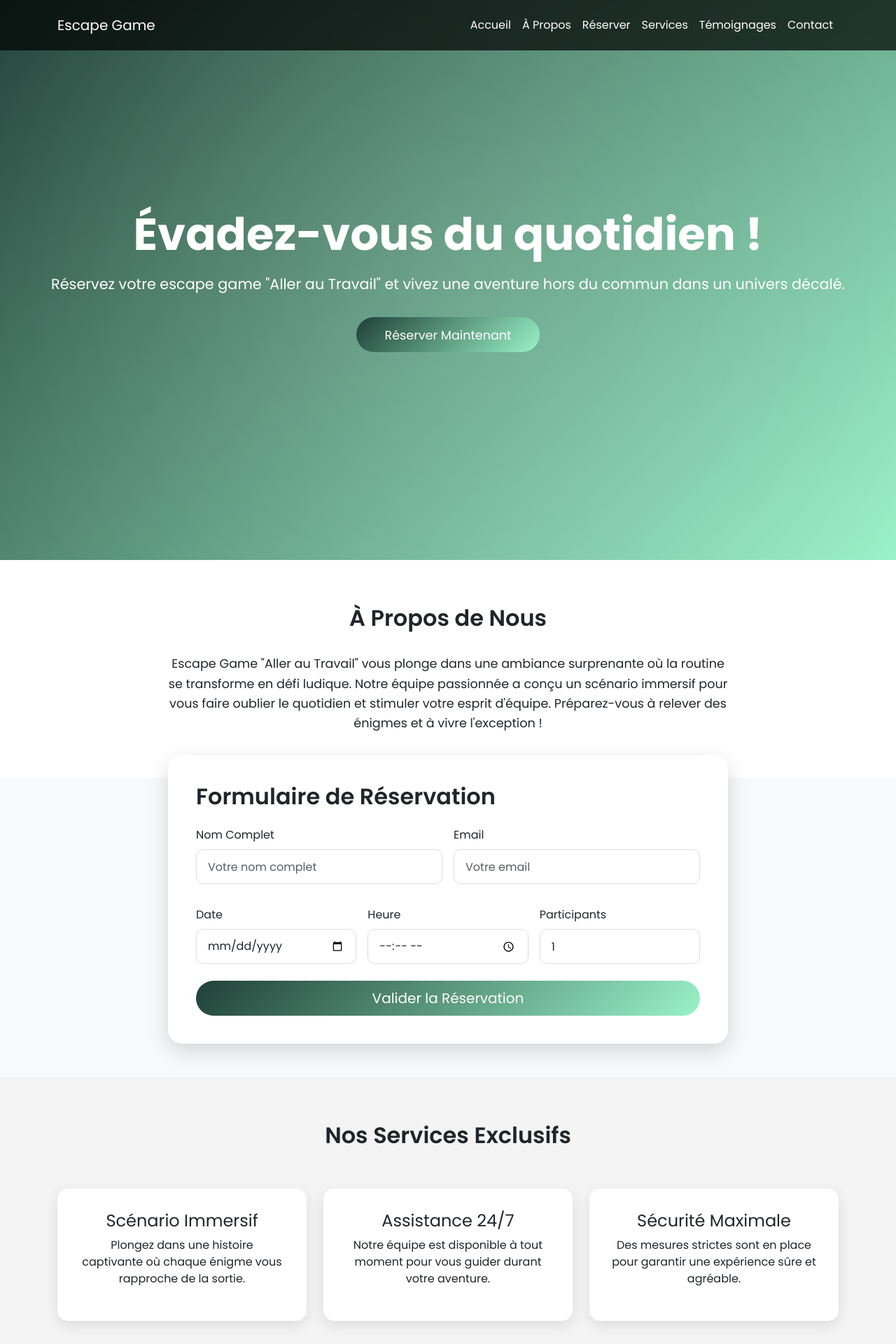
After one commit to alcapitan/projet_web, a PHP site: page / in a window 1280 px wide. The commit adds this page. Shown: the top 1920 px of the page at 70% size. Run offline with PHP 8.4, Linux system fonts and the light colour scheme.

```diff
--- a/connexion.php
+++ b/connexion.php
@@ -44,7 +44,7 @@ if ($_SERVER['REQUEST_METHOD'] === 'POST') {
             // Identifiants corrects, démarrage de la session
             $_SESSION['user_id'] = $user['id'];
             $_SESSION['user_email'] = $user['email'];
-            header("Location: dashboard.php");
+            header("Location: index.php");
             exit();
         } else {
             $errors[] = "Email ou mot de passe incorrect.";
@@ -84,8 +84,7 @@ if ($_SERVER['REQUEST_METHOD'] === 'POST') {
     </form>
 
     <a href="inscription.php">S'inscrire</a>
-    <button><a href="index.php">Retour à l'accueil</a></button>
-
+    <a href="index.php"><button>Retour à l'accueil</button></a>
 </body>
 
 </html>
--- /dev/null
+++ b/index.php
@@ -0,0 +1,397 @@
+<!DOCTYPE html>
+<html lang="fr">
+<head>
+  <meta charset="UTF-8">
+  <meta name="viewport" content="width=device-width, initial-scale=1">
+  <title>Escape Game "Aller au Travail"</title>
+  <link href="https://cdn.jsdelivr.net/npm/bootstrap@5.3.0/dist/css/bootstrap.min.css" rel="stylesheet">
+  <link href="https://fonts.googleapis.com/css?family=Poppins:400,600,700&display=swap" rel="stylesheet">
+  <link rel="stylesheet" href="https://cdnjs.cloudflare.com/ajax/libs/font-awesome/6.0.0/css/all.min.css">
+  <style>
+    :root {
+      --primary: #1f4037;
+      --secondary: #99f2c8;
+      --bg-dark: #222;
+      --text-light: #fff;
+    }
+    body {
+      font-family: 'Poppins', sans-serif;
+      background: #f8f9fa;
+      margin: 0;
+      scroll-behavior: smooth;
+    }
+    /* Navbar */
+    .navbar {
+      background: rgba(0,0,0,0.7);
+      backdrop-filter: blur(8px);
+      padding: 1rem 2rem;
+    }
+    .navbar-brand, .nav-link { color: var(--text-light) !important; }
+    .nav-link:hover { color: var(--secondary) !important; }
+    /* Hero Section with Animations */
+    .hero {
+      position: relative;
+      height: 100vh;
+      background: linear-gradient(135deg, var(--primary), var(--secondary));
+      display: flex;
+      align-items: center;
+      justify-content: center;
+      text-align: center;
+      overflow: hidden;
+    }
+    .hero::before {
+      content: "";
+      position: absolute;
+      width: 150%;
+      height: 150%;
+      top: -25%;
+      left: -25%;
+      background: radial-gradient(circle, rgba(255,255,255,0.2), transparent 70%);
+      animation: pulse 10s infinite ease-in-out;
+    }
+    @keyframes pulse {
+      0%, 100% { transform: scale(1); opacity: 0.9; }
+      50% { transform: scale(1.2); opacity: 0.5; }
+    }
+    @keyframes fadeInUp {
+      0% { opacity: 0; transform: translateY(20px); }
+      100% { opacity: 1; transform: translateY(0); }
+    }
+    .hero-content {
+      position: relative;
+      z-index: 2;
+      color: var(--text-light);
+      padding: 0 1rem;
+    }
+    .hero-content h1 {
+      font-size: 4rem;
+      font-weight: 700;
+      margin-bottom: 1rem;
+      animation: fadeInUp 1s ease-out;
+    }
+    .hero-content p {
+      font-size: 1.3rem;
+      margin-bottom: 2rem;
+      animation: fadeInUp 1.2s ease-out;
+    }
+    .hero .btn {
+      border-radius: 50px;
+      padding: 0.8rem 2.5rem;
+      font-size: 1.1rem;
+      transition: transform 0.3s;
+      animation: fadeInUp 1.4s ease-out;
+    }
+    .hero .btn:hover { transform: scale(1.05); }
+    /* About Section */
+    #about {
+      padding: 4rem 0;
+      background: #fff;
+    }
+    #about .section-title {
+      text-align: center;
+      margin-bottom: 2rem;
+      font-weight: 600;
+    }
+    #about p {
+      max-width: 800px;
+      margin: auto;
+      text-align: center;
+      font-size: 1.1rem;
+      line-height: 1.6;
+    }
+    /* Booking Section */
+    .booking-section {
+      margin-top: -80px;
+      position: relative;
+      z-index: 3;
+      padding: 3rem 0;
+    }
+    .booking-card {
+      background: #fff;
+      border-radius: 20px;
+      box-shadow: 0 10px 30px rgba(0, 0, 0, 0.15);
+      padding: 2.5rem;
+      max-width: 800px;
+      margin: auto;
+    }
+    .booking-card h2 { margin-bottom: 1.5rem; font-weight: 600; }
+    .form-control {
+      border-radius: 10px;
+      height: 50px;
+      padding: 0.75rem 1rem;
+      border: 1px solid #ddd;
+      transition: border-color 0.3s;
+    }
+    .form-control:focus { border-color: var(--primary); box-shadow: none; }
+    .btn-primary {
+      background: linear-gradient(135deg, var(--primary), var(--secondary));
+      border: none;
+      border-radius: 50px;
+      height: 50px;
+      transition: opacity 0.3s;
+    }
+    .btn-primary:hover { opacity: 0.9; }
+    /* Services Section */
+    #services {
+      padding: 4rem 0;
+      background: #f4f4f4;
+    }
+    #services h2 {
+      font-weight: 600;
+      margin-bottom: 2rem;
+      text-align: center;
+    }
+    .service-card {
+      background: #fff;
+      border-radius: 15px;
+      box-shadow: 0 6px 20px rgba(0, 0, 0, 0.1);
+      padding: 2rem;
+      text-align: center;
+      transition: transform 0.3s, box-shadow 0.3s;
+      height: 100%;
+    }
+    .service-card:hover {
+      transform: translateY(-5px);
+      box-shadow: 0 8px 25px rgba(0,0,0,0.15);
+    }
+    /* Testimonials Section */
+    #testimonials {
+      padding: 4rem 0;
+      background: #fff;
+    }
+    #testimonials h2 {
+      font-weight: 600;
+      margin-bottom: 2rem;
+      text-align: center;
+    }
+    .testimonial-card {
+      background: #f8f9fa;
+      border-radius: 15px;
+      padding: 2rem;
+      box-shadow: 0 4px 15px rgba(0,0,0,0.05);
+      margin: 1rem;
+    }
+    .testimonial-card p {
+      font-style: italic;
+    }
+    .testimonial-card h5 {
+      margin-top: 1rem;
+      font-weight: 600;
+    }
+    /* Contact Section */
+    #contact {
+      padding: 4rem 0;
+      background: var(--bg-dark);
+      color: #ccc;
+    }
+    #contact h2 {
+      font-weight: 600;
+      margin-bottom: 2rem;
+      text-align: center;
+      color: #fff;
+    }
+    #contact .form-control {
+      background: #333;
+      border: none;
+      color: #fff;
+    }
+    #contact .form-control::placeholder {
+      color: #aaa;
+    }
+    #contact .btn-primary {
+      background: linear-gradient(135deg, var(--primary), var(--secondary));
+      border: none;
+    }
+    /* Footer */
+    footer {
+      background: #111;
+      color: #888;
+      padding: 1.5rem 0;
+      text-align: center;
+      font-size: 0.9rem;
+    }
+    footer a { color: var(--secondary); text-decoration: none; }
+    footer a:hover { text-decoration: underline; }
+    @media (max-width: 768px) {
+      .hero-content h1 { font-size: 2.8rem; }
+      .hero-content p { font-size: 1rem; }
+    }
+  </style>
+</head>
+<body>
+
+  <!-- Navigation -->
+  <nav class="navbar navbar-expand-lg fixed-top">
+    <div class="container">
+      <a class="navbar-brand" href="#">Escape Game</a>
+      <button class="navbar-toggler" type="button" data-bs-toggle="collapse" data-bs-target="#navbarNav">
+        <span class="navbar-toggler-icon"><i class="fas fa-bars"></i></span>
+      </button>
+      <div class="collapse navbar-collapse justify-content-end" id="navbarNav">
+        <ul class="navbar-nav">
+          <li class="nav-item"><a class="nav-link active" href="#hero">Accueil</a></li>
+          <li class="nav-item"><a class="nav-link" href="#about">À Propos</a></li>
+          <li class="nav-item"><a class="nav-link" href="#booking">Réserver</a></li>
+          <li class="nav-item"><a class="nav-link" href="#services">Services</a></li>
+          <li class="nav-item"><a class="nav-link" href="#testimonials">Témoignages</a></li>
+          <li class="nav-item"><a class="nav-link" href="#contact">Contact</a></li>
+        </ul>
+      </div>
+    </div>
+  </nav>
+
+  <!-- Hero Section with Animations -->
+  <header id="hero" class="hero">
+    <div class="hero-content">
+      <h1>Évadez-vous du quotidien !</h1>
+      <p>Réservez votre escape game "Aller au Travail" et vivez une aventure hors du commun dans un univers décalé.</p>
+      <a href="#booking" class="btn btn-primary btn-lg">Réserver Maintenant</a>
+    </div>
+  </header>
+
+  <!-- About Section -->
+  <section id="about">
+    <div class="container">
+      <h2 class="section-title">À Propos de Nous</h2>
+      <p>
+        Escape Game "Aller au Travail" vous plonge dans une ambiance surprenante où la routine se transforme en défi ludique. Notre équipe passionnée a conçu un scénario immersif pour vous faire oublier le quotidien et stimuler votre esprit d'équipe. Préparez-vous à relever des énigmes et à vivre l'exception !
+      </p>
+    </div>
+  </section>
+
+  <!-- Booking Section -->
+  <section id="booking" class="booking-section">
+    <div class="container">
+      <div class="booking-card">
+        <h2>Formulaire de Réservation</h2>
+        <form>
+          <div class="row g-3">
+            <div class="col-md-6">
+              <label for="fullName" class="form-label">Nom Complet</label>
+              <input type="text" class="form-control" id="fullName" placeholder="Votre nom complet">
+            </div>
+            <div class="col-md-6">
+              <label for="email" class="form-label">Email</label>
+              <input type="email" class="form-control" id="email" placeholder="Votre email">
+            </div>
+          </div>
+          <div class="row g-3 mt-3">
+            <div class="col-md-4">
+              <label for="date" class="form-label">Date</label>
+              <input type="date" class="form-control" id="date">
+            </div>
+            <div class="col-md-4">
+              <label for="time" class="form-label">Heure</label>
+              <input type="time" class="form-control" id="time">
+            </div>
+            <div class="col-md-4">
+              <label for="guests" class="form-label">Participants</label>
+              <input type="number" class="form-control" id="guests" min="1" value="1">
+            </div>
+          </div>
+          <div class="mt-4">
+            <button type="submit" class="btn btn-primary btn-lg w-100">Valider la Réservation</button>
+          </div>
+        </form>
+      </div>
+    </div>
+  </section>
+
+  <!-- Services Section -->
+  <section id="services">
+    <div class="container">
+      <h2>Nos Services Exclusifs</h2>
+      <div class="row g-4 mt-4">
+        <div class="col-md-4">
+          <div class="service-card h-100">
+            <h4>Scénario Immersif</h4>
+            <p>Plongez dans une histoire captivante où chaque énigme vous rapproche de la sortie.</p>
+          </div>
+        </div>
+        <div class="col-md-4">
+          <div class="service-card h-100">
+            <h4>Assistance 24/7</h4>
+            <p>Notre équipe est disponible à tout moment pour vous guider durant votre aventure.</p>
+          </div>
+        </div>
+        <div class="col-md-4">
+          <div class="service-card h-100">
+            <h4>Sécurité Maximale</h4>
+            <p>Des mesures strictes sont en place pour garantir une expérience sûre et agréable.</p>
+          </div>
+        </div>
+      </div>
+    </div>
+  </section>
+
+  <!-- Testimonials Section -->
+  <section id="testimonials">
+    <div class="container">
+      <h2>Témoignages</h2>
+      <div class="row g-4 mt-4">
+        <div class="col-md-4">
+          <div class="testimonial-card">
+            <p>"Une aventure renversante ! J'ai oublié mon stress quotidien dès l'instant où le jeu a commencé."</p>
+            <h5>Jean Dupont</h5>
+          </div>
+        </div>
+        <div class="col-md-4">
+          <div class="testimonial-card">
+            <p>"Original et surprenant, cet escape game transforme l'ordinaire en une expérience extraordinaire."</p>
+            <h5>Marie Claire</h5>
+          </div>
+        </div>
+        <div class="col-md-4">
+          <div class="testimonial-card">
+            <p>"Une équipe professionnelle et une ambiance unique qui m'ont permis d'échapper à la routine !"</p>
+            <h5>Antoine Lavoisier</h5>
+          </div>
+        </div>
+      </div>
+    </div>
+  </section>
+
+  <!-- Contact Section -->
+  <section id="contact">
+    <div class="container">
+      <h2>Contactez-Nous</h2>
+      <div class="row justify-content-center mt-4">
+        <div class="col-md-8">
+          <form>
+            <div class="mb-3">
+              <label for="contactName" class="form-label">Nom</label>
+              <input type="text" class="form-control" id="contactName" placeholder="Votre nom">
+            </div>
+            <div class="mb-3">
+              <label for="contactEmail" class="form-label">Email</label>
+              <input type="email" class="form-control" id="contactEmail" placeholder="Votre email">
+            </div>
+            <div class="mb-3">
+              <label for="message" class="form-label">Message</label>
+              <textarea class="form-control" id="message" rows="4" placeholder="Votre message"></textarea>
+            </div>
+            <div>
+              <button type="submit" class="btn btn-primary btn-lg w-100">Envoyer</button>
+            </div>
+          </form>
+        </div>
+      </div>
+    </div>
+  </section>
+
+  <!-- Footer -->
+  <footer>
+    <div class="container">
+      <div class="mb-3">
+        <a href="#" class="me-3"><i class="fab fa-facebook-f"></i></a>
+        <a href="#" class="me-3"><i class="fab fa-twitter"></i></a>
+        <a href="#" class="me-3"><i class="fab fa-linkedin-in"></i></a>
+        <a href="#"><i class="fab fa-instagram"></i></a>
+      </div>
+      <p>&copy; 2025 Escape Game "Aller au Travail". Tous droits réservés.</p>
+    </div>
+  </footer>
+
+  <script src="https://cdn.jsdelivr.net/npm/bootstrap@5.3.0/dist/js/bootstrap.bundle.min.js"></script>
+</body>
+</html>
--- a/inscription.php
+++ b/inscription.php
@@ -112,5 +112,6 @@ if ($_SERVER['REQUEST_METHOD'] === 'POST') {
     </form>
 
     <a href="connexion.php">Se connecter</a>
+    <a href="index.php"><button>Retour à l'accueil</button></a>
 </body>
 </html>
```
Also changed, not shown: database.sql (+35 -7 lines), 3 other files.
